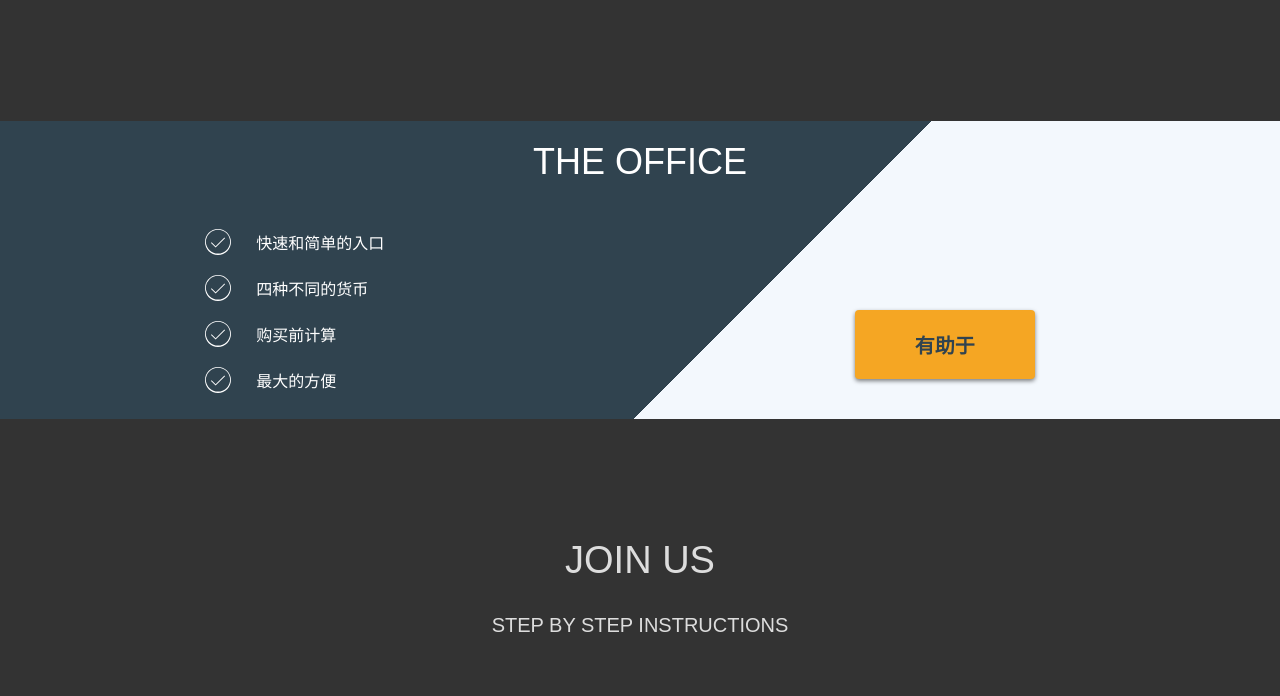
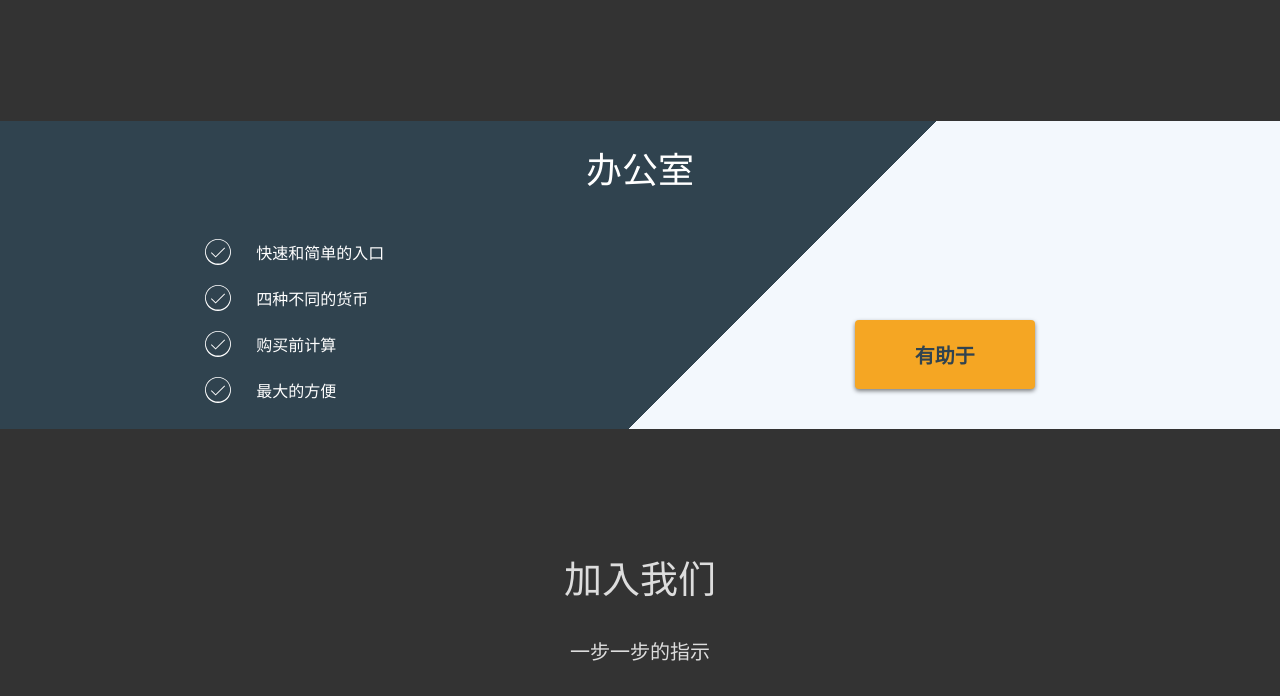
Before and after one commit to vasilievruslan/onplace_landingPage, a website: page build/cn.html in a window 1280 px wide. Shown: the part 2510-3206 px from the top of the page. Drawn offline with nearby package versions, Linux system fonts and the light colour scheme; a web font is replaced by a local one.

Commit message:
more chinese

```diff
--- a/build/cn.html
+++ b/build/cn.html
@@ -210,7 +210,7 @@
 		</div>
 
 		<section class="joinbox" data-aos="fade">
-			<h3 class="box__title">THE OFFICE</h3>
+			<h3 class="box__title">办公室</h3>
 			<div class="joinbox__container">
 				<ul class="jointoken__list">
 								<li class="jointoken__list__item">
@@ -234,8 +234,8 @@
 			</div>
 		</section>
 		<div class="buyboxes">
-			<h2 class="buyboxes__title">JOIN US</h2>
-			<h3 class="buyboxes__subtitle">Step by step instructions</h3>
+			<h2 class="buyboxes__title">加入我们</h2>
+			<h3 class="buyboxes__subtitle">一步一步的指示</h3>
 			<div class="buyboxes__container">
 				<div data-aos="fade-right" class="buyboxes_box buyboxes__ethbox">
 					<img height="230px" src="../img/eth.svg" alt="" class="buyboxes_logo">
```
